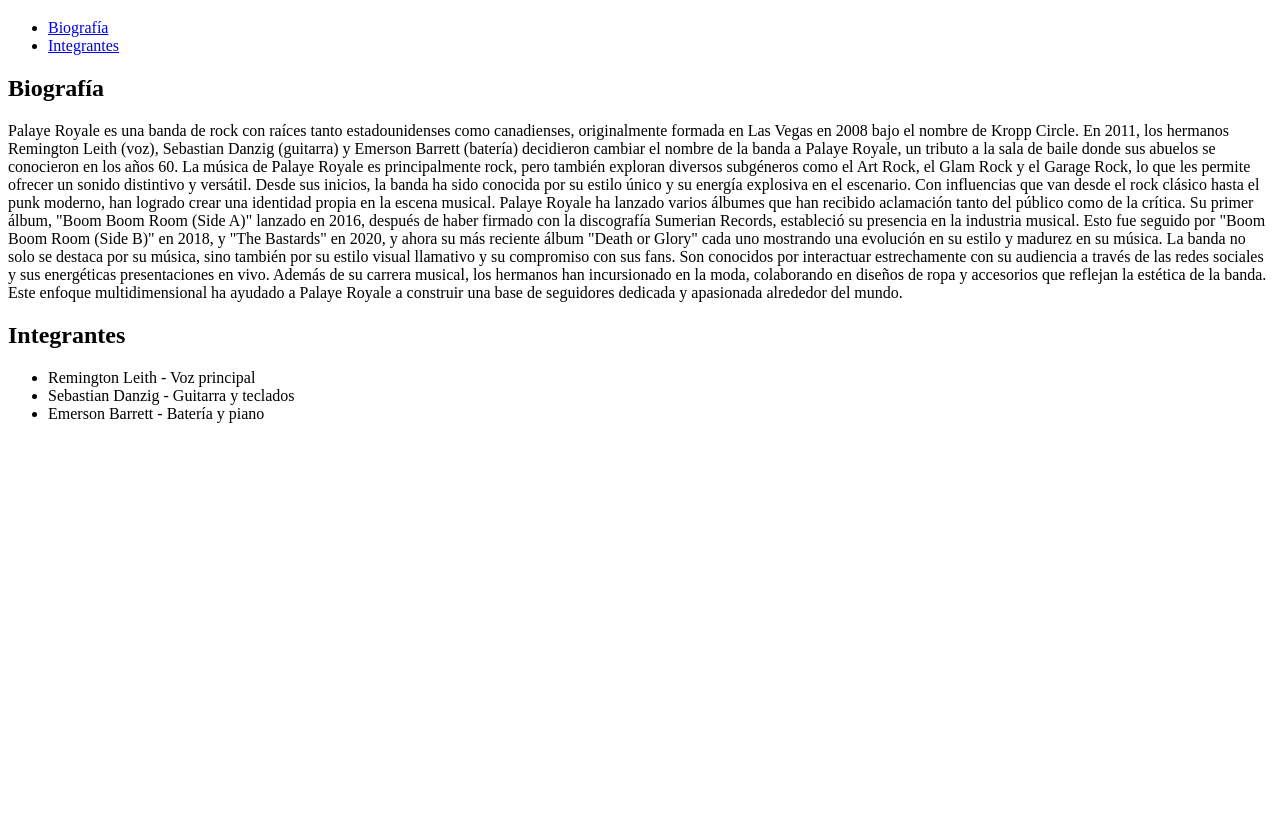
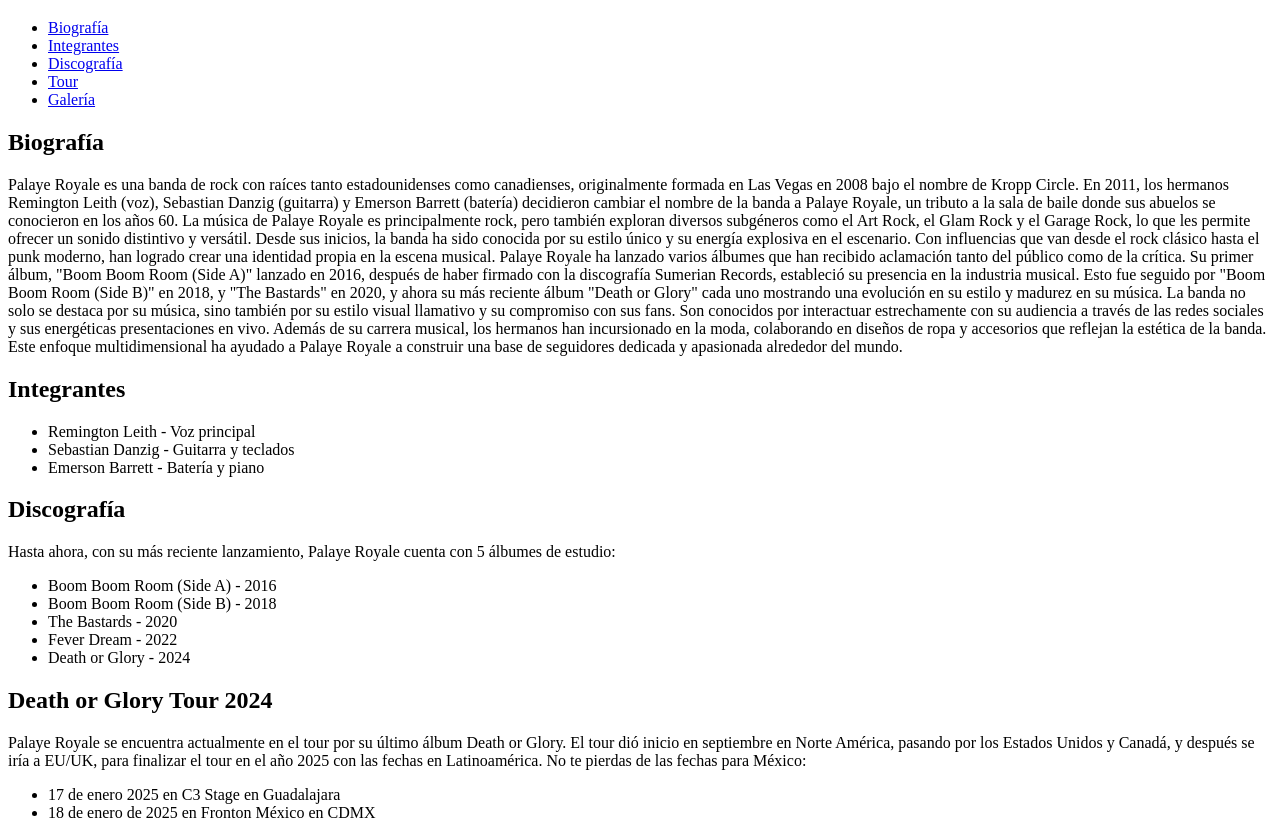
Before and after one commit to at-mora/Proyecto-Final, a plain HTML site: page index.html in a window 1280 px wide. Shown: the part 61-899 px from the top of the page. Before the commit the page ends 800 px from the top, so only its background shows below. Drawn offline with Linux system fonts and the light colour scheme.

Commit message:
Sección 2, 3 y 4

```diff
--- a/index.html
+++ b/index.html
@@ -12,7 +12,9 @@
             <ul>
                 <li><a href="#biografia">Biografía</a></li>
                 <li><a href="#integrantes">Integrantes</a></li>
-
+                <li><a href="#discografia">Discografía</a></li>
+                <li><a href="#tour">Tour</a></li>
+                <li><a href="#galeria">Galería</a></li>
             </ul>
         </nav>
     </header>
@@ -40,8 +42,8 @@
             ahora su más reciente álbum "Death or Glory" cada uno mostrando una evolución en su
             estilo y madurez en su música.
             La banda no solo se destaca por su música, sino también por su estilo visual llamativo y
-             su compromiso con sus fans. Son conocidos por interactuar estrechamente con su audiencia
-             a través de las redes sociales y sus energéticas presentaciones en vivo.
+            su compromiso con sus fans. Son conocidos por interactuar estrechamente con su audiencia
+            a través de las redes sociales y sus energéticas presentaciones en vivo.
             Además de su carrera musical, los hermanos han incursionado en la moda, colaborando en
             diseños de ropa y accesorios que reflejan la estética de la banda. Este enfoque
             multidimensional ha ayudado a Palaye Royale a construir una base de seguidores dedicada
@@ -58,5 +60,28 @@
             <li>Emerson Barrett - Batería y piano</li>
         </ul>
 </section>
+
+<!---Discografía-->
+<section id="discografia">
+    <h2>Discografía</h2>
+        <p>Hasta ahora, con su más reciente lanzamiento, Palaye Royale cuenta con 5 álbumes de estudio:</p>
+            <ul>
+                <li>Boom Boom Room (Side A) -  2016</li>
+                <li>Boom Boom Room (Side B) -  2018</li>
+                <li>The Bastards - 2020</li>
+                <li>Fever Dream - 2022</li>
+                <li>Death or Glory - 2024</li>
+            </ul>
+</section>
+
+<!---Tour-->
+<section id="tour">
+    <h2>Death or Glory Tour 2024</h2>
+        <p>Palaye Royale se encuentra actualmente en el tour por su último álbum Death or Glory. El tour dió inicio en septiembre en Norte América, pasando por los Estados Unidos y Canadá, y después se iría a EU/UK, para finalizar el tour en el año 2025 con las fechas en Latinoamérica. No te pierdas de las fechas para México: </p>
+            <ul>
+                <li>17 de enero 2025 en C3 Stage en Guadalajara</li>
+                <li>18 de enero de 2025 en Fronton México en CDMX</li>
+            </ul>
+</section>
 </body>
 </html>
```
